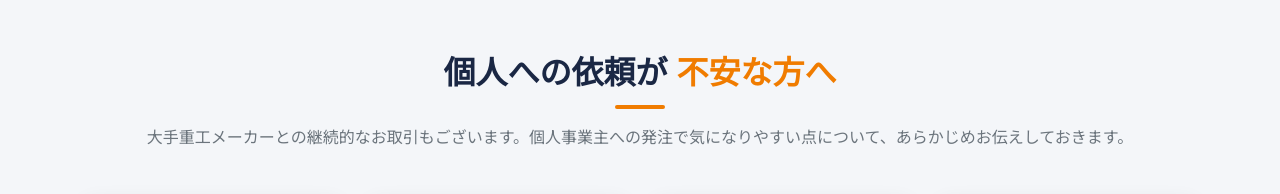
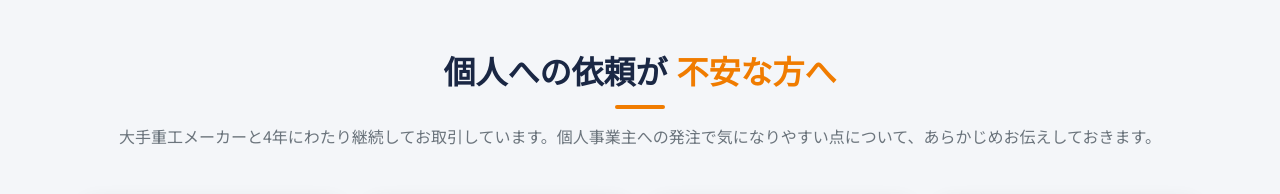
Before and after one commit to fa-yoshinobu/FA_Labo, a plain HTML site: page system-development.html in a window 1280 px wide. Shown: the part 3220-3414 px from the top of the page. Drawn offline with Linux system fonts and the light colour scheme; a web font is replaced by a local one.

Commit message:
大手重工メーカーとの取引期間（4年）を明記
Co-Authored-By: Claude Opus 5.5 <noreply@anthropic.com>
Claude-Session: https://claude.ai/code/session_019gTGjJzA1i7KF4bnxMv9F3

```diff
--- a/system-development.html
+++ b/system-development.html
@@ -272,7 +272,7 @@
     <div class="text-center mb-5">
       <h2 class="section-title">個人への依頼が <span>不安な方へ</span></h2>
       <div class="divider mx-auto"></div>
-      <p class="section-sub">大手重工メーカーとの継続的なお取引もございます。個人事業主への発注で気になりやすい点について、あらかじめお伝えしておきます。</p>
+      <p class="section-sub">大手重工メーカーと4年にわたり継続してお取引しています。個人事業主への発注で気になりやすい点について、あらかじめお伝えしておきます。</p>
     </div>
     <div class="row g-4">
       <div class="col-md-6 col-lg-3">
```
Also changed, not shown: index.html (+2 -2 lines).
